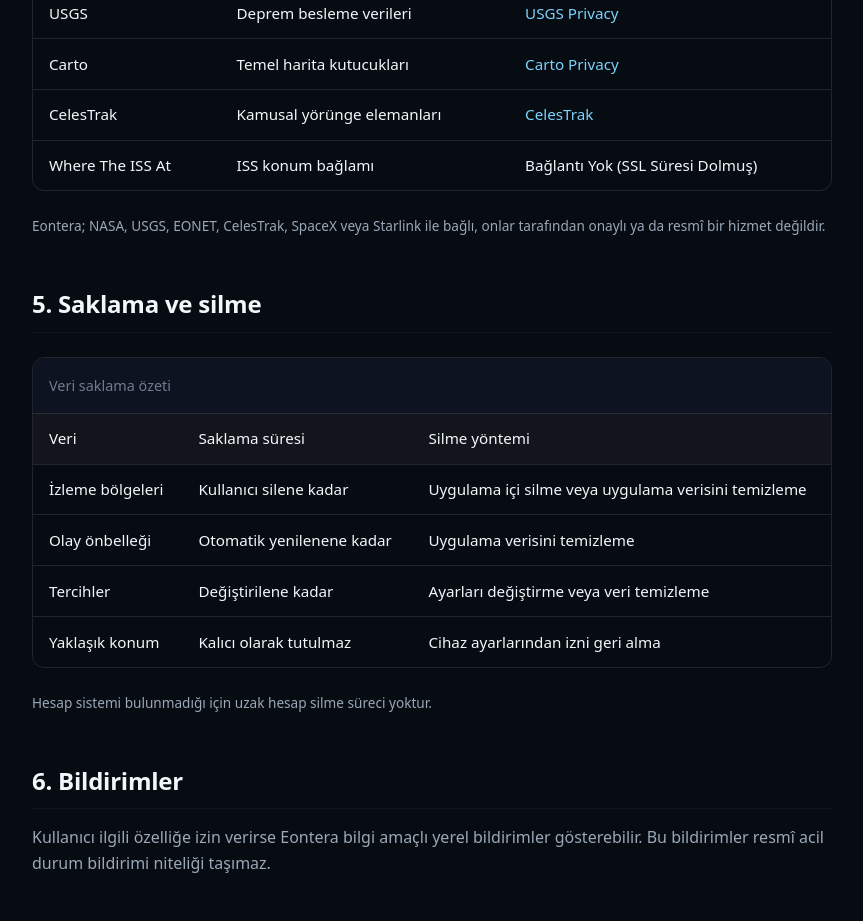
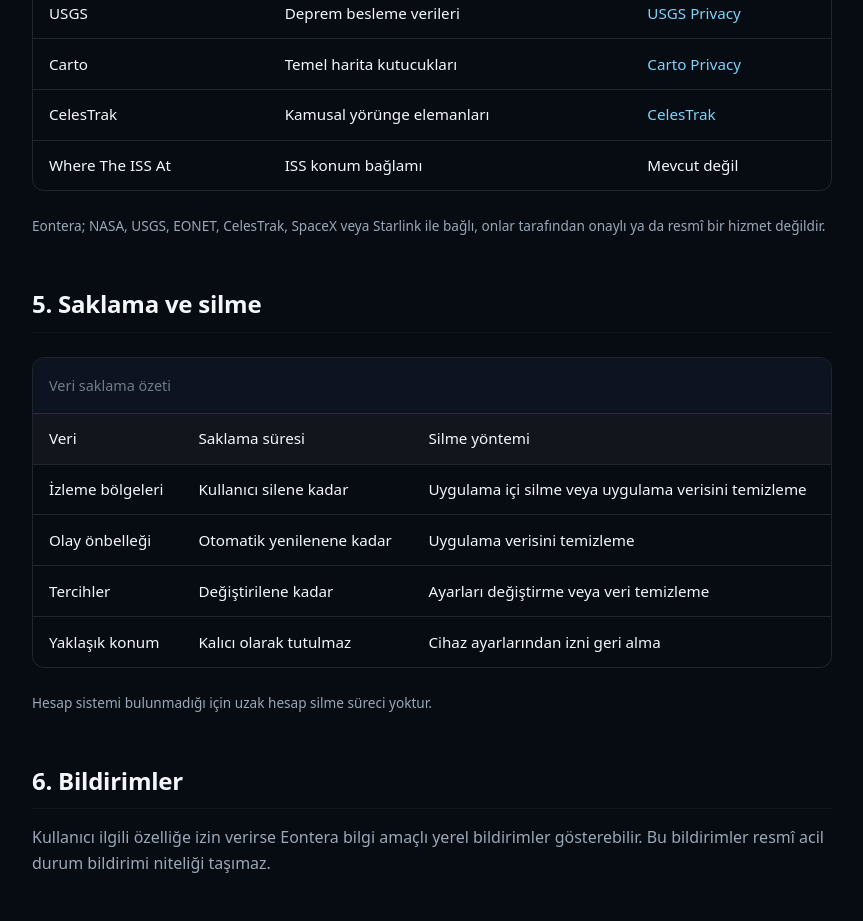
Before and after one commit to BerkayOL/Eontera-Privacy-Policy, a plain HTML site: page index.html in a window 1280 px wide. Shown: the part 3034-3955 px from the top of the page, without its empty margins (178-1041 px from the left). Drawn offline with Linux system fonts and the light colour scheme.

Commit message:
Update wheretheiss.at privacy policy to professional 'Mevcut degil' status

```diff
--- a/index.html
+++ b/index.html
@@ -210,7 +210,7 @@
                 <tr>
                   <td>Where The ISS At</td>
                   <td data-i18n="provider6">ISS konum bağlamı</td>
-                  <td>Bağlantı Yok (SSL Süresi Dolmuş)</td>
+                  <td data-i18n="notAvailable">Mevcut değil</td>
                 </tr>
               </tbody>
             </table>
--- a/script.js
+++ b/script.js
@@ -88,6 +88,7 @@
     provider4: "Temel harita kutucukları",
     provider5: "Kamusal yörünge elemanları",
     provider6: "ISS konum bağlamı",
+    notAvailable: "Mevcut değil",
     sectionThirdPartyFoot:
       "Eontera; NASA, USGS, EONET, CelesTrak, SpaceX veya Starlink ile bağlı, onlar tarafından onaylı ya da resmî bir hizmet değildir.",
     sectionRetentionTitle: "5. Saklama ve silme",
@@ -204,6 +205,7 @@
     provider4: "Base-map tiles",
     provider5: "Public orbital elements",
     provider6: "ISS position context",
+    notAvailable: "Not available",
     sectionThirdPartyFoot:
       "Eontera is not affiliated with, endorsed by, or an official service of NASA, USGS, EONET, CelesTrak, SpaceX, or Starlink.",
     sectionRetentionTitle: "5. Retention and deletion",
```
